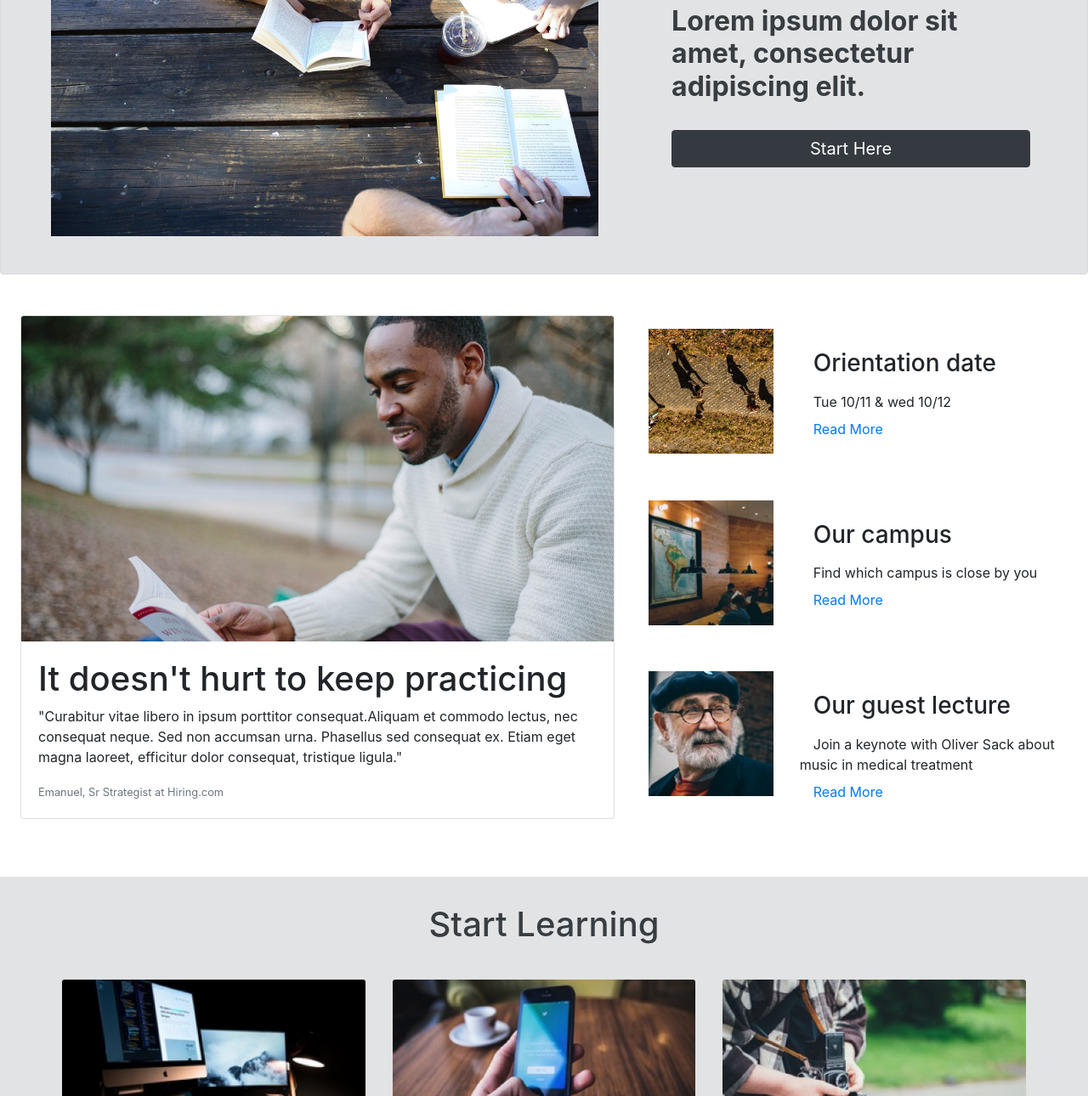
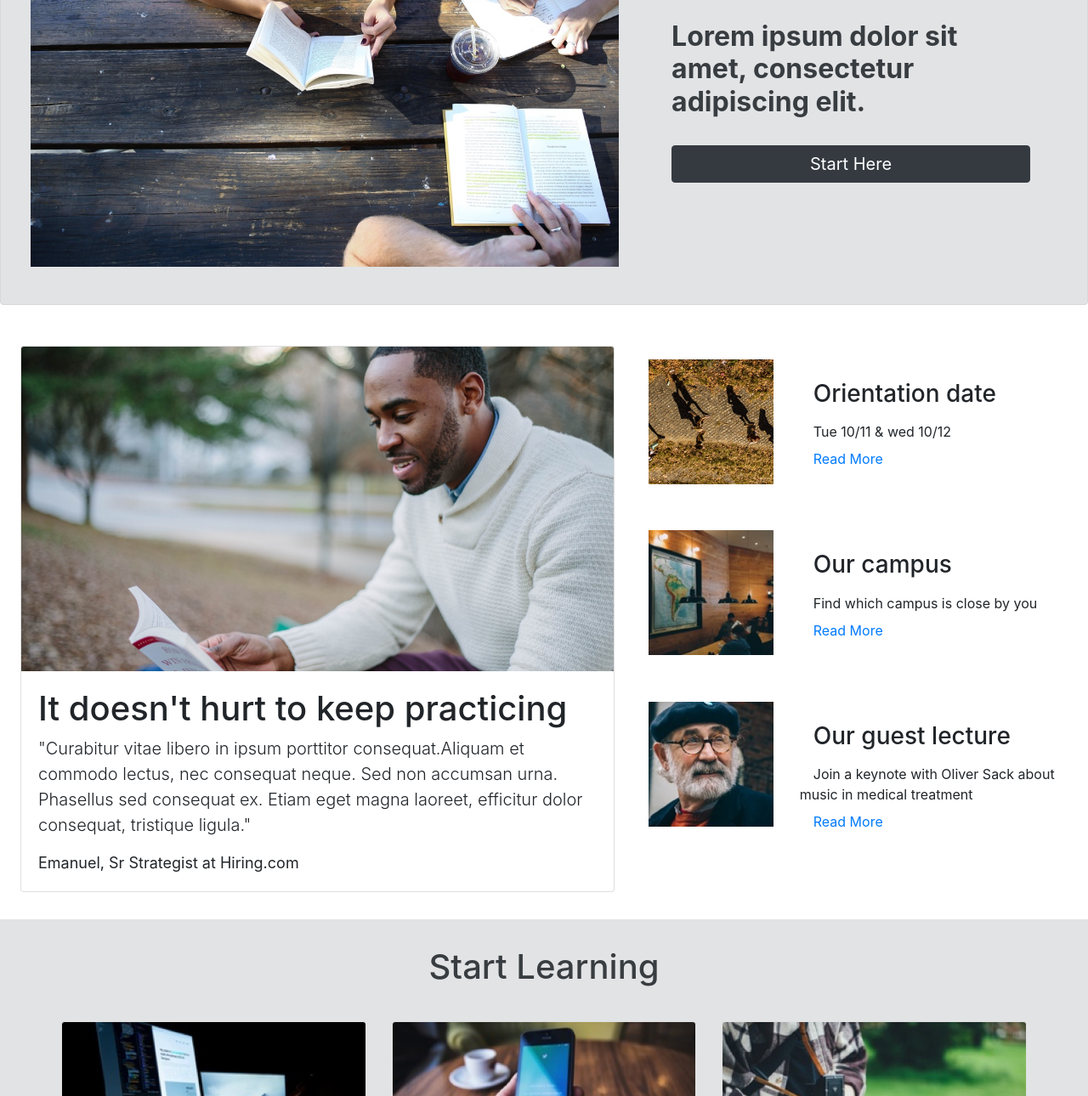
Before and after one commit to karthik-thatipelly/capstone-colmar-project, a plain HTML site: page index.html in a window 1280 px wide. Shown: the part 307-1597 px from the top of the page at 85% size. Drawn offline with nearby package versions, Linux system fonts and the light colour scheme; files whose address does not match are found by name.

Commit message:
change banner size

```diff
--- a/index.html
+++ b/index.html
@@ -46,7 +46,9 @@
         <div class="row alert alert-secondary align-items-center">
             <div class="col-12 col-lg-7">
                 <img src="F:\codecademy projects\capstone_colmar_project\capstone_colmar_assets\images\banner.jpg"
-                    alt="banner" style="padding: 32px 24px;" width=100% class="img-fluid">
+                    alt="banner" style="padding: 32px 0px;" width=100% class="d-none d-md-inline-block">
+                <img src="F:\codecademy projects\capstone_colmar_project\capstone_colmar_assets\images\banner.jpg"
+                    alt="banner" width=100% class="d-inline-block d-md-none">
 
             </div>
             <div class="col-12 col-lg-5" style="padding-right: 5%; padding-left: 5%">
@@ -70,12 +72,12 @@
                         alt="pic2" width=60%>
                     <div class="card-body">
                         <h1 class="card-text">It doesn't hurt to keep practicing</h1>
-                        <p class="card-text">"Curabitur vitae libero in ipsum porttitor consequat.Aliquam et commodo
+                        <p class="card-text lead">"Curabitur vitae libero in ipsum porttitor consequat.Aliquam et commodo
                             lectus,
                             nec consequat neque. Sed non accumsan urna. Phasellus sed consequat ex. Etiam
                             eget magna laoreet, efficitur dolor consequat, tristique ligula."
                         </p>
-                        <p class="card-text"><small class="text-muted">Emanuel, Sr Strategist at Hiring.com</small></p>
+                        <p class="card-text"><small class="text-bold" style="font-size: 18px;">Emanuel, Sr Strategist at Hiring.com</small></p>
                     </div>
                 </div>
             </div>
```
